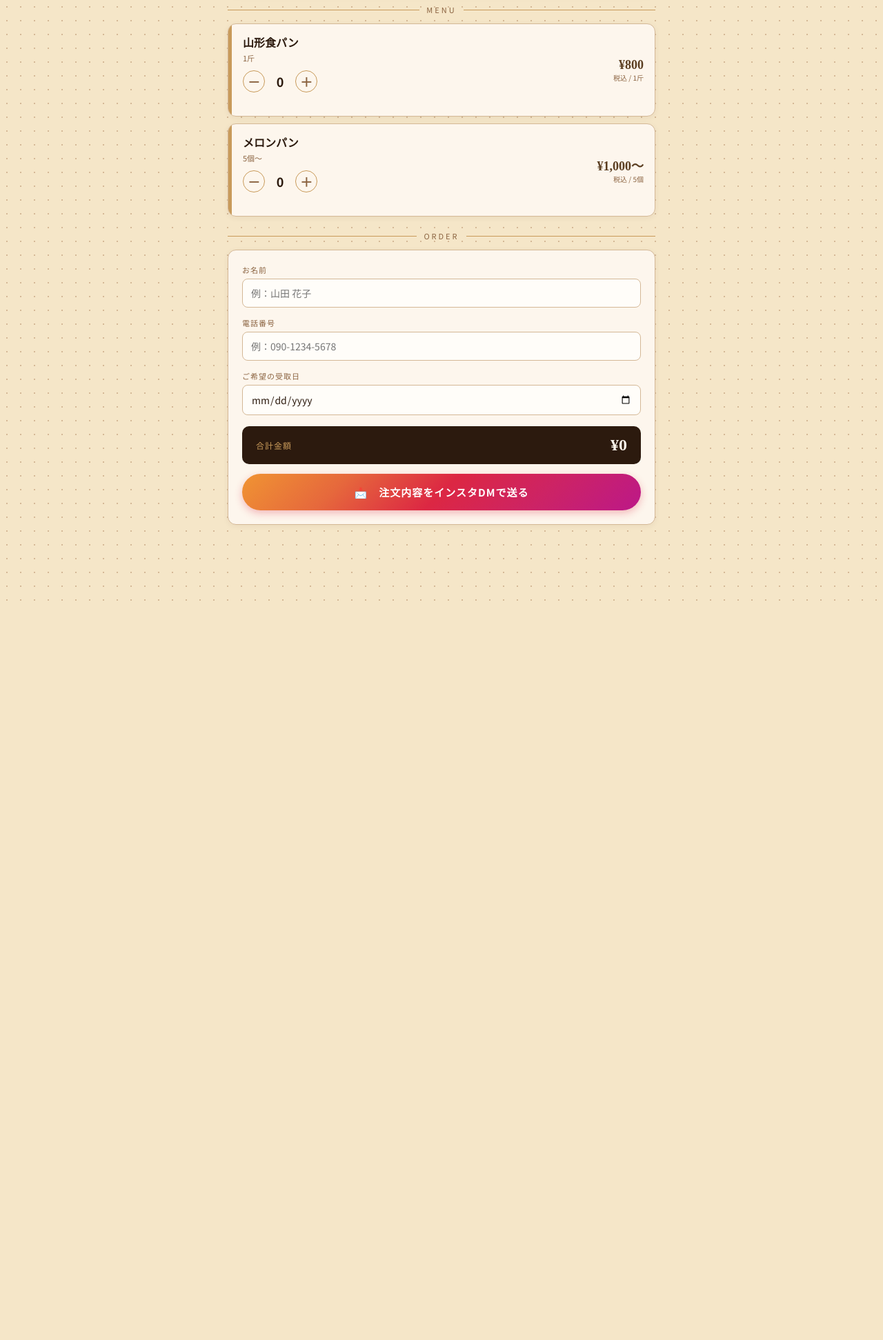
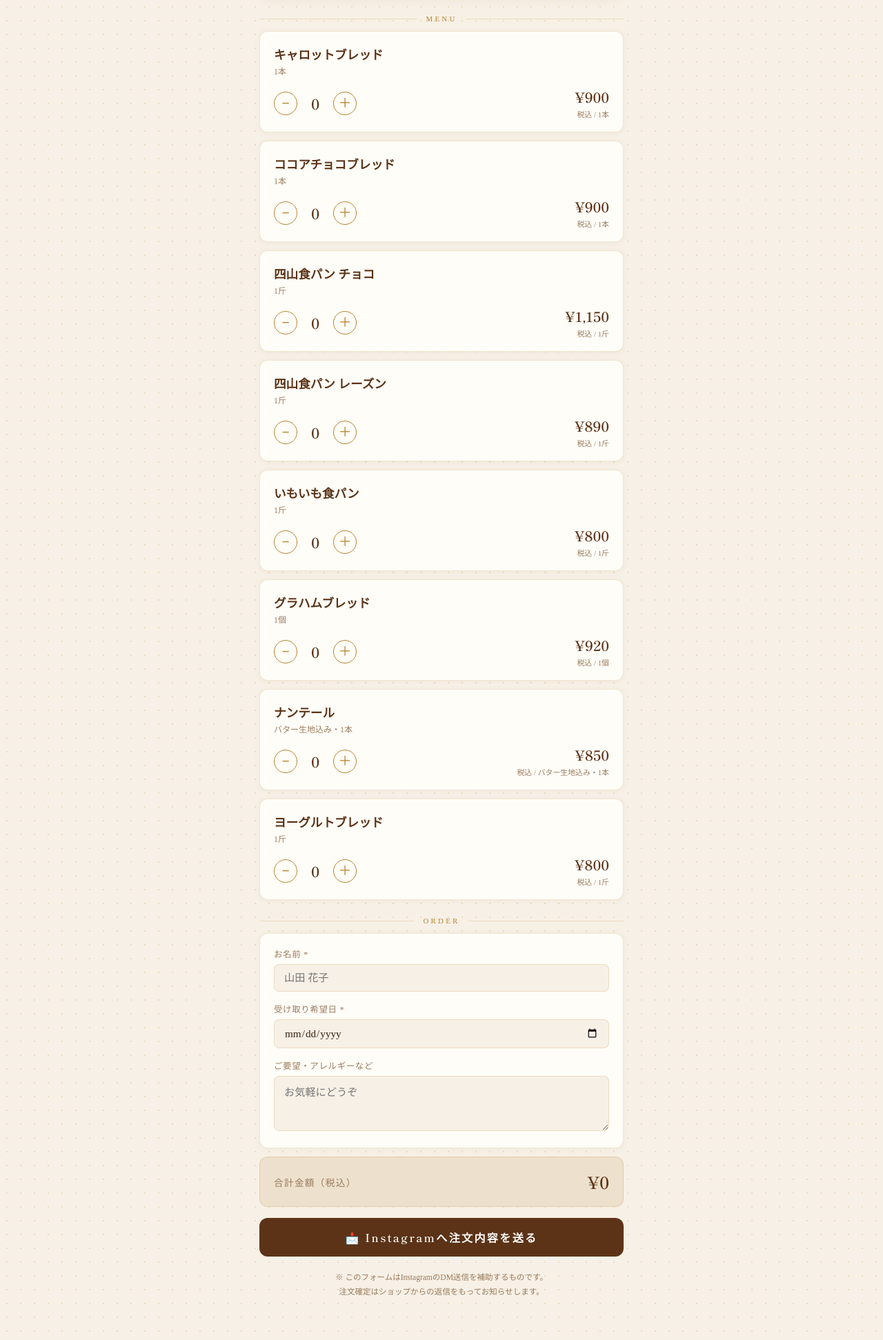
Before and after one commit to makotomushi/asita-no-pan, a plain HTML site: page index.html in a window 1280 px wide. Shown: the part 260-2203 px from the top of the page at 69% size. Before the commit the page ends 1141 px from the top, so only its background shows below. Drawn offline with Linux system fonts and the light colour scheme.

Commit message:
Refactor HTML structure and styles for menu page

```diff
--- a/index.html
+++ b/index.html
@@ -4,321 +4,280 @@
 <meta charset="UTF-8">
 <meta name="viewport" content="width=device-width, initial-scale=1.0">
 <title>予約パンメニュー｜あしたのパン</title>
+<link href="https://fonts.googleapis.com/css2?family=Noto+Serif+JP:wght@300;400;600&family=Shippori+Mincho:wght@400;600&display=swap" rel="stylesheet">
 <style>
-    @import url('https://fonts.googleapis.com/css2?family=Noto+Sans+JP:wght@300;400;500;700&family=Noto+Serif+JP:wght@400;700&display=swap');
+  :root {
+    --cream: #f7f0e6;
+    --warm: #ede0cc;
+    --card: #fffdf8;
+    --brown: #5c3317;
+    --gold: #b8832a;
+    --muted: #9a7a5a;
+    --border: rgba(184,131,42,0.2);
+    --text: #3a2310;
+  }
   * { margin:0; padding:0; box-sizing:border-box; }
   body {
-      background-color:#F5E6C8;
-      background-image:radial-gradient(#D4B896 1px, transparent 1px);
-      background-size:20px 20px;
-      font-family:'Noto Sans JP',sans-serif;
-      min-height:100vh;
-      padding:32px 16px 120px;
+    background-color: var(--cream);
+    background-image: radial-gradient(var(--border) 1px, transparent 1px);
+    background-size: 20px 20px;
+    color: var(--text);
+    font-family: 'Noto Serif JP', serif;
+    min-height: 100vh;
+    padding-bottom: 60px;
   }
-    .wrapper { max-width:620px; margin:0 auto; }
+  .container { max-width: 560px; margin: 0 auto; padding: 0 16px; }
 
   /* ヘッダー */
-    .header {
-      background:#FDF6ED; border-radius:16px;
-      border:1.5px solid #D4B896; padding:28px 24px 22px;
-      text-align:center; margin-bottom:20px;
-      box-shadow:0 4px 16px rgba(44,26,14,0.08);
+  .header-card {
+    background: var(--card);
+    border: 1px solid var(--border);
+    border-radius: 16px;
+    margin: 24px 0 20px;
+    padding: 32px 24px 28px;
+    text-align: center;
+    box-shadow: 0 2px 16px rgba(92,51,23,0.07);
   }
-    .logo-circle {
-      width:68px; height:68px; border-radius:50%;
-      border:2px solid #C89A5A; background:#F5E6C8;
-      margin:0 auto 14px;
-      display:flex; align-items:center; justify-content:center;
+  .bread-icon {
+    width: 64px; height: 64px;
+    background: var(--warm);
+    border-radius: 50%;
+    border: 2px solid var(--border);
+    display: flex; align-items: center; justify-content: center;
+    font-size: 28px;
+    margin: 0 auto 16px;
   }
-    .header .sub { font-size:11px; letter-spacing:3px; color:#8B6340; margin-bottom:5px; }
-    .header h1 { font-family:'Noto Serif JP',serif; font-size:26px; font-weight:700; color:#2C1A0E; letter-spacing:4px; margin-bottom:5px; }
-    .header .tagline { font-size:12px; color:#8B6340; }
+  .header-en { font-size:0.7rem; letter-spacing:0.35em; color:var(--gold); font-weight:300; margin-bottom:8px; }
+  .header-title { font-family:'Shippori Mincho',serif; font-size:2rem; font-weight:600; color:var(--brown); letter-spacing:0.1em; margin-bottom:6px; }
+  .header-sub { font-size:0.8rem; color:var(--muted); letter-spacing:0.2em; }
 
-    /* セクションタイトル */
-    .section-title { display:flex; align-items:center; gap:10px; margin:20px 0 12px; }
-    .section-title::before,.section-title::after { content:''; flex:1; height:1px; background:#C89A5A; }
-    .section-title span { font-size:11px; letter-spacing:3px; color:#8B6340; white-space:nowrap; }
+  /* セクションラベル */
+  .section-label { display:flex; align-items:center; gap:12px; margin:24px 0 12px; }
+  .section-label::before,.section-label::after { content:''; flex:1; height:1px; background:var(--border); }
+  .section-label span { font-size:0.68rem; letter-spacing:0.3em; color:var(--gold); }
 
   /* メニューカード */
   .menu-card {
-      background:#FDF6ED; border-radius:12px;
-      border:1px solid #D4B896; margin-bottom:10px;
-      overflow:hidden; box-shadow:0 2px 8px rgba(44,26,14,0.06);
-      display:flex; align-items:stretch;
+    background: var(--card);
+    border: 1px solid var(--border);
+    border-radius: 12px;
+    padding: 20px 20px 18px;
+    margin-bottom: 12px;
+    box-shadow: 0 1px 8px rgba(92,51,23,0.05);
   }
-    .accent-bar { width:5px; background:#C89A5A; flex-shrink:0; }
-    .card-content { flex:1; padding:14px 16px; display:flex; align-items:center; justify-content:space-between; gap:10px; }
-    .menu-name { font-family:'Noto Serif JP',serif; font-size:16px; font-weight:700; color:#2C1A0E; margin-bottom:3px; }
-    .menu-detail { font-size:11px; color:#8B6340; }
-    .price-area { text-align:right; flex-shrink:0; }
-    .unit-price { font-family:'Noto Serif JP',serif; font-size:18px; font-weight:700; color:#5A3D20; }
-    .price-sub { font-size:10px; color:#8B6340; }
+  .menu-name { font-family:'Shippori Mincho',serif; font-size:1.1rem; font-weight:600; color:var(--brown); margin-bottom:3px; }
+  .menu-note { font-size:0.75rem; color:var(--muted); margin-bottom:14px; }
+  .menu-bottom { display:flex; align-items:center; justify-content:space-between; }
+  .qty-control { display:flex; align-items:center; gap:14px; }
+  .qty-btn {
+    width:34px; height:34px; border-radius:50%;
+    border:1.5px solid var(--gold); background:transparent; color:var(--gold);
+    font-size:1.2rem; cursor:pointer; display:flex; align-items:center; justify-content:center;
+    transition:all 0.2s; line-height:1;
+  }
+  .qty-btn:hover { background:var(--gold); color:white; }
+  .qty-btn:active { transform:scale(0.92); }
+  .qty-num { font-family:'Shippori Mincho',serif; font-size:1.3rem; font-weight:600; color:var(--brown); min-width:24px; text-align:center; }
+  .menu-price { text-align:right; }
+  .price-num { font-family:'Shippori Mincho',serif; font-size:1.25rem; font-weight:600; color:var(--brown); }
+  .price-note { font-size:0.68rem; color:var(--muted); margin-top:2px; }
 
-    /* カウンター */
-    .counter { display:flex; align-items:center; gap:8px; margin-top:10px; justify-content:flex-end; }
-    .counter button {
-      width:32px; height:32px; border-radius:50%;
-      border:1.5px solid #C89A5A; background:#FDF6ED;
-      color:#8B6340; font-size:18px; font-weight:700;
-      cursor:pointer; display:flex; align-items:center; justify-content:center;
-      transition:all 0.15s;
+  /* フォーム */
+  .form-card { background:var(--card); border:1px solid var(--border); border-radius:12px; padding:20px; margin-bottom:12px; box-shadow:0 1px 8px rgba(92,51,23,0.05); }
+  .form-group { margin-bottom:16px; }
+  .form-group:last-child { margin-bottom:0; }
+  .form-label { display:block; font-size:0.78rem; color:var(--muted); margin-bottom:6px; letter-spacing:0.05em; }
+  .form-input, .form-textarea {
+    width:100%; padding:10px 14px;
+    border:1px solid var(--border); border-radius:8px;
+    background:var(--cream); color:var(--text);
+    font-family:'Noto Serif JP',serif; font-size:0.95rem;
+    outline:none; transition:border-color 0.2s;
   }
-    .counter button:active { background:#F5E6C8; }
-    .counter .qty {
-      min-width:28px; text-align:center;
-      font-size:18px; font-weight:700; color:#2C1A0E;
-    }
-    .subtotal { font-size:11px; color:#8B6340; margin-top:4px; text-align:right; min-height:16px; }
+  .form-input:focus, .form-textarea:focus { border-color:var(--gold); }
+  .form-textarea { resize:vertical; min-height:80px; }
 
-    /* 注文フォーム */
-    .form-card {
-      background:#FDF6ED; border-radius:12px;
-      border:1px solid #D4B896; padding:20px;
-      margin-top:8px; box-shadow:0 2px 8px rgba(44,26,14,0.06);
-    }
-    .form-card label { display:block; font-size:11px; color:#8B6340; letter-spacing:1px; margin-bottom:5px; margin-top:14px; }
-    .form-card label:first-child { margin-top:0; }
-    .form-card input {
-      width:100%; padding:10px 12px;
-      border:1px solid #D4B896; border-radius:8px;
-      background:#FFFDF9; font-size:14px; color:#2C1A0E;
-      font-family:'Noto Sans JP',sans-serif;
-      outline:none;
-    }
-    .form-card input:focus { border-color:#C89A5A; }
-
-    /* 合計バー */
-    .total-bar {
-      background:#2C1A0E; border-radius:10px;
-      padding:14px 20px; margin-top:16px;
+  /* 合計 */
+  .total-card {
+    background:var(--warm); border:1px solid var(--border); border-radius:12px;
+    padding:18px 20px; margin-bottom:16px;
     display:flex; justify-content:space-between; align-items:center;
   }
-    .total-label { color:#C89A5A; font-size:12px; letter-spacing:1px; }
-    .total-amount { font-family:'Noto Serif JP',serif; font-size:24px; font-weight:700; color:#FDF6ED; }
+  .total-label { font-size:0.85rem; color:var(--muted); letter-spacing:0.1em; }
+  .total-price { font-family:'Shippori Mincho',serif; font-size:1.5rem; font-weight:600; color:var(--brown); }
 
-    /* 送信ボタン */
-    .send-btn {
-      width:100%; margin-top:14px;
-      padding:16px;
-      background:linear-gradient(135deg,#f09433,#e6683c,#dc2743,#cc2366,#bc1888);
-      color:white; border:none; border-radius:50px;
-      font-size:15px; font-weight:700;
-      font-family:'Noto Sans JP',sans-serif;
-      cursor:pointer; letter-spacing:1px;
-      box-shadow:0 4px 12px rgba(220,39,67,0.3);
-      transition:opacity 0.2s;
+  /* ボタン */
+  .order-btn {
+    width:100%; padding:16px;
+    background:var(--brown); color:white; border:none; border-radius:12px;
+    font-family:'Shippori Mincho',serif; font-size:1rem; font-weight:600; letter-spacing:0.15em;
+    cursor:pointer; transition:all 0.2s; margin-bottom:10px;
   }
-    .send-btn:active { opacity:0.85; }
-    .send-btn:disabled { background:#ccc; box-shadow:none; cursor:not-allowed; }
+  .order-btn:hover { background:#7a4520; transform:translateY(-1px); }
 
-    /* モーダル */
-    .modal-overlay {
-      display:none; position:fixed; inset:0;
-      background:rgba(44,26,14,0.6); z-index:100;
-      align-items:center; justify-content:center; padding:20px;
-    }
-    .modal-overlay.show { display:flex; }
-    .modal {
-      background:#FDF6ED; border-radius:16px;
-      border:1.5px solid #D4B896; padding:28px 24px;
-      max-width:440px; width:100%;
-      box-shadow:0 8px 32px rgba(44,26,14,0.15);
-    }
-    .modal h2 { font-family:'Noto Serif JP',serif; font-size:18px; color:#2C1A0E; margin-bottom:16px; text-align:center; }
-    .modal .order-text {
-      background:#F5E6C8; border-radius:8px;
-      border:1px solid #D4B896; padding:14px;
-      font-size:13px; color:#2C1A0E; line-height:1.8;
-      white-space:pre-wrap; margin-bottom:16px;
-    }
-    .modal .copy-btn {
-      width:100%; padding:12px;
-      background:#2C1A0E; color:#F5E6C8;
-      border:none; border-radius:8px;
-      font-size:14px; font-weight:700;
-      font-family:'Noto Sans JP',sans-serif;
-      cursor:pointer; margin-bottom:10px; letter-spacing:1px;
-    }
-    .modal .insta-btn {
-      width:100%; padding:12px;
-      background:linear-gradient(135deg,#f09433,#e6683c,#dc2743,#cc2366,#bc1888);
-      color:white; border:none; border-radius:8px;
-      font-size:14px; font-weight:700;
-      font-family:'Noto Sans JP',sans-serif;
-      cursor:pointer; margin-bottom:10px; letter-spacing:1px;
-    }
-    .modal .close-btn {
-      width:100%; padding:10px;
-      background:transparent; color:#8B6340;
-      border:1px solid #D4B896; border-radius:8px;
-      font-size:13px; font-family:'Noto Sans JP',sans-serif;
-      cursor:pointer;
-    }
-    .copied-msg { text-align:center; color:#C89A5A; font-size:12px; margin-bottom:8px; display:none; }
+  /* 完了 */
+  .success-box { display:none; background:#f0faf0; border:1px solid #b0d8b0; border-radius:12px; padding:20px; text-align:center; margin-top:12px; }
+  .success-box.show { display:block; }
+  .success-box h3 { color:#3a7a3a; font-size:1rem; margin-bottom:8px; }
+  .success-box p { font-size:0.82rem; color:#5a8a5a; line-height:1.8; }
+
+  .copy-area { display:none; background:var(--cream); border:1px dashed var(--gold); border-radius:10px; padding:16px; margin-top:14px; font-size:0.82rem; color:var(--text); line-height:1.9; white-space:pre-wrap; word-break:break-all; }
+  .copy-area.show { display:block; }
+
+  .copy-btn { display:none; width:100%; margin-top:10px; padding:12px; background:#e8f4e8; color:#3a7a3a; border:1px solid #b0d8b0; border-radius:8px; font-family:'Noto Serif JP',serif; font-size:0.88rem; cursor:pointer; letter-spacing:0.1em; transition:background 0.2s; }
+  .copy-btn:hover { background:#d0ecd0; }
+
+  .instagram-btn { display:none; width:100%; margin-top:8px; padding:12px; background:linear-gradient(135deg,#f09433,#e6683c,#dc2743,#cc2366,#bc1888); color:white; border:none; border-radius:8px; font-family:'Noto Serif JP',serif; font-size:0.88rem; cursor:pointer; letter-spacing:0.1em; transition:opacity 0.2s; }
+  .instagram-btn:hover { opacity:0.9; }
+  .instagram-btn.show { display:block; }
+
+  .notice { font-size:0.72rem; color:var(--muted); text-align:center; margin-top:10px; line-height:1.8; }
 </style>
 </head>
 <body>
-<div class="wrapper">
+<div class="container">
 
-  <!-- ヘッダー -->
-  <div class="header">
-    <div class="logo-circle">
-      <svg width="42" height="34" viewBox="0 0 44 36" fill="none">
-        <path d="M2 32 L2 18 Q2 12 5 10 Q7 5 10 7 Q12 2 15 4 Q17 0 20 2 Q22 -1 24 2 Q27 0 29 4 Q32 2 35 7 Q38 5 40 10 Q43 12 43 18 L43 32 Z" fill="#E8C47A" stroke="#C89A5A" stroke-width="1.2"/>
-        <rect x="2" y="32" width="41" height="4" fill="#C89A5A"/>
-        <line x1="10" y1="8" x2="10" y2="32" stroke="#C89A5A" stroke-width="1" stroke-dasharray="2,2" opacity="0.5"/>
-        <line x1="20" y1="3" x2="20" y2="32" stroke="#C89A5A" stroke-width="1" stroke-dasharray="2,2" opacity="0.5"/>
-        <line x1="29" y1="3" x2="29" y2="32" stroke="#C89A5A" stroke-width="1" stroke-dasharray="2,2" opacity="0.5"/>
-        <line x1="38" y1="8" x2="38" y2="32" stroke="#C89A5A" stroke-width="1" stroke-dasharray="2,2" opacity="0.5"/>
-      </svg>
-    </div>
-    <p class="sub">YOYAKU PAN MENU</p>
-    <h1>予約パンメニュー</h1>
-    <p class="tagline">あしたのパン　― 東近江市 ―</p>
+  <div class="header-card">
+    <div class="bread-icon">🍞</div>
+    <p class="header-en">YOYAKU PAN MENU</p>
+    <h1 class="header-title">予約パンメニュー</h1>
+    <p class="header-sub">あしたのパン　— 東近江市 —</p>
   </div>
 
-  <!-- メニュー -->
-  <div class="section-title"><span>MENU</span></div>
+  <div class="section-label"><span>MENU</span></div>
+  <div id="menu-list"></div>
 
-  <div class="menu-card" id="card-0">
-    <div class="accent-bar"></div>
-    <div class="card-content">
-      <div>
-        <div class="menu-name">山形食パン</div>
-        <div class="menu-detail">1斤</div>
-        <div class="counter">
-          <button onclick="change(0,-1)">－</button>
-          <div class="qty" id="qty-0">0</div>
-          <button onclick="change(0,1)">＋</button>
+  <div class="section-label"><span>ORDER</span></div>
+  <div class="form-card">
+    <div class="form-group">
+      <label class="form-label">お名前 *</label>
+      <input class="form-input" id="name" type="text" placeholder="山田 花子">
     </div>
-        <div class="subtotal" id="sub-0"></div>
+    <div class="form-group">
+      <label class="form-label">受け取り希望日 *</label>
+      <input class="form-input" id="pickup-date" type="date">
     </div>
-      <div class="price-area">
-        <div class="unit-price">¥800</div>
-        <div class="price-sub">税込 / 1斤</div>
+    <div class="form-group">
+      <label class="form-label">ご要望・アレルギーなど</label>
+      <textarea class="form-textarea" id="note" placeholder="お気軽にどうぞ"></textarea>
+    </div>
+  </div>
+
+  <div class="total-card">
+    <div class="total-label">合計金額（税込）</div>
+    <div class="total-price" id="total-price">¥0</div>
+  </div>
+
+  <button class="order-btn" onclick="submitOrder()">📩 Instagramへ注文内容を送る</button>
+
+  <div class="success-box" id="success-box">
+    <h3>✅ 注文内容を作成しました！</h3>
+    <p>下のテキストをコピーして<br>あしたのパンのInstagramへDMを送ってください。</p>
+  </div>
+
+  <div class="copy-area" id="copy-area"></div>
+  <button class="copy-btn" id="copy-btn" onclick="copyText()">📋 コピーする</button>
+  <button class="instagram-btn" id="instagram-btn" onclick="openInstagram()">📸 Instagramを開く</button>
+
+  <p class="notice">※ このフォームはInstagramのDM送信を補助するものです。<br>注文確定はショップからの返信をもってお知らせします。</p>
+</div>
+
+<script>
+const MENU = [
+  { name: 'キャロットブレッド',    note: '1本',              price: 900  },
+  { name: 'ココアチョコブレッド',  note: '1本',              price: 900  },
+  { name: '四山食パン チョコ',     note: '1斤',              price: 1150 },
+  { name: '四山食パン レーズン',   note: '1斤',              price: 890  },
+  { name: 'いもいも食パン',        note: '1斤',              price: 800  },
+  { name: 'グラハムブレッド',      note: '1個',              price: 920  },
+  { name: 'ナンテール',            note: 'バター生地込み・1本', price: 850 },
+  { name: 'ヨーグルトブレッド',    note: '1斤',              price: 800  },
+];
+
+const qty = new Array(MENU.length).fill(0);
+
+function renderMenu() {
+  document.getElementById('menu-list').innerHTML = MENU.map((item, i) => `
+    <div class="menu-card">
+      <div class="menu-name">${item.name}</div>
+      <div class="menu-note">${item.note}</div>
+      <div class="menu-bottom">
+        <div class="qty-control">
+          <button class="qty-btn" onclick="changeQty(${i},-1)">−</button>
+          <div class="qty-num" id="qty-${i}">0</div>
+          <button class="qty-btn" onclick="changeQty(${i},1)">＋</button>
+        </div>
+        <div class="menu-price">
+          <div class="price-num">¥${item.price.toLocaleString()}</div>
+          <div class="price-note">税込 / ${item.note}</div>
         </div>
       </div>
     </div>
+  `).join('');
+}
 
-  <div class="menu-card" id="card-1">
-    <div class="accent-bar"></div>
-    <div class="card-content">
-      <div>
-        <div class="menu-name">メロンパン</div>
-        <div class="menu-detail">5個〜</div>
-        <div class="counter">
-          <button onclick="change(1,-1)">－</button>
-          <div class="qty" id="qty-1">0</div>
-          <button onclick="change(1,1)">＋</button>
-        </div>
-        <div class="subtotal" id="sub-1"></div>
-      </div>
-      <div class="price-area">
-        <div class="unit-price">¥1,000〜</div>
-        <div class="price-sub">税込 / 5個</div>
-      </div>
-    </div>
-  </div>
-
-  <!-- 注文者フォーム -->
-  <div class="section-title"><span>ORDER</span></div>
-  <div class="form-card">
-    <label>お名前</label>
-    <input type="text" id="name" placeholder="例：山田 花子">
-    <label>電話番号</label>
-    <input type="tel" id="phone" placeholder="例：090-1234-5678">
-    <label>ご希望の受取日</label>
-    <input type="date" id="date">
-
-    <!-- 合計 -->
-    <div class="total-bar">
-      <span class="total-label">合計金額</span>
-      <span class="total-amount" id="total">¥0</span>
-    </div>
-
-    <button class="send-btn" onclick="openModal()">
-      📩　注文内容をインスタDMで送る
-    </button>
-  </div>
-
-</div>
-
-<!-- モーダル -->
-<div class="modal-overlay" id="modal">
-  <div class="modal">
-    <h2>注文内容の確認</h2>
-    <div class="order-text" id="order-text"></div>
-    <p class="copied-msg" id="copied-msg">✅ コピーしました！</p>
-    <button class="copy-btn" onclick="copyText()">📋　テキストをコピー</button>
-    <button class="insta-btn" onclick="openInsta()">📸　インスタを開いてDMする</button>
-    <button class="close-btn" onclick="closeModal()">戻る</button>
-  </div>
-</div>
-
-<script>
-  const items = [
-    { name: '山形食パン', unit: '1斤', price: 800 },
-    { name: 'メロンパン', unit: '5個', price: 1000 },
-  ];
-  const qtys = [0, 0];
-
-  function change(idx, delta) {
-    qtys[idx] = Math.max(0, qtys[idx] + delta);
-    document.getElementById('qty-' + idx).textContent = qtys[idx];
-    const sub = qtys[idx] > 0 ? '小計：¥' + (qtys[idx] * items[idx].price).toLocaleString() : '';
-    document.getElementById('sub-' + idx).textContent = sub;
+function changeQty(i, delta) {
+  qty[i] = Math.max(0, qty[i] + delta);
+  document.getElementById('qty-' + i).textContent = qty[i];
   updateTotal();
 }
 
 function updateTotal() {
-    const total = qtys.reduce((sum, q, i) => sum + q * items[i].price, 0);
-    document.getElementById('total').textContent = '¥' + total.toLocaleString();
+  const total = MENU.reduce((s, item, i) => s + item.price * qty[i], 0);
+  document.getElementById('total-price').textContent = '¥' + total.toLocaleString();
 }
 
-  function buildOrderText() {
+function submitOrder() {
   const name = document.getElementById('name').value.trim();
-    const phone = document.getElementById('phone').value.trim();
-    const date = document.getElementById('date').value;
-    const dateStr = date ? new Date(date).toLocaleDateString('ja-JP', { year:'numeric', month:'long', day:'numeric' }) : '未定';
-    const total = qtys.reduce((sum, q, i) => sum + q * items[i].price, 0);
+  const date = document.getElementById('pickup-date').value;
+  const note = document.getElementById('note').value.trim();
+  if (!name) { alert('お名前を入力してください'); return; }
+  if (!date) { alert('受け取り希望日を選択してください'); return; }
+  const ordered = MENU.filter((_, i) => qty[i] > 0);
+  if (ordered.length === 0) { alert('商品を1つ以上選択してください'); return; }
 
-    let lines = ['【予約注文】あしたのパン', ''];
-    items.forEach((item, i) => {
-      if (qtys[i] > 0) lines.push(`・${item.name}（${item.unit}）× ${qtys[i]}　¥${(qtys[i]*item.price).toLocaleString()}`);
-    });
-    lines.push('');
-    lines.push(`合計：¥${total.toLocaleString()}`);
-    lines.push('');
-    lines.push(`お名前：${name || '未入力'}`);
-    lines.push(`電話番号：${phone || '未入力'}`);
-    lines.push(`受取希望日：${dateStr}`);
-    lines.push('');
-    lines.push('よろしくお願いいたします🍞');
-    return lines.join('\n');
-  }
+  const total = MENU.reduce((s, item, i) => s + item.price * qty[i], 0);
+  const dateStr = new Date(date + 'T00:00:00').toLocaleDateString('ja-JP', { year:'numeric', month:'long', day:'numeric' });
 
-  function openModal() {
-    const total = qtys.reduce((sum, q, i) => sum + q * items[i].price, 0);
-    if (total === 0) { alert('商品を選んでください'); return; }
-    document.getElementById('order-text').textContent = buildOrderText();
-    document.getElementById('modal').classList.add('show');
-    document.getElementById('copied-msg').style.display = 'none';
-  }
+  const lines = [
+    '【パン予約のご注文】',
+    '',
+    'お名前：' + name,
+    '受け取り希望日：' + dateStr,
+    '',
+    '【ご注文内容】',
+    ...MENU.filter((_, i) => qty[i] > 0).map((item, _, arr) => {
+      const i = MENU.indexOf(item);
+      return '・' + item.name + '　×' + qty[i] + '　¥' + (item.price * qty[i]).toLocaleString();
+    }),
+    '',
+    '合計：¥' + total.toLocaleString() + '（税込）',
+    ...(note ? ['', 'ご要望：' + note] : []),
+    '',
+    'よろしくお願いいたします🍞',
+  ].join('\n');
 
-  function closeModal() {
-    document.getElementById('modal').classList.remove('show');
+  document.getElementById('copy-area').textContent = lines;
+  document.getElementById('copy-area').classList.add('show');
+  document.getElementById('success-box').classList.add('show');
+  document.getElementById('copy-btn').style.display = 'block';
+  document.getElementById('instagram-btn').classList.add('show');
+  document.getElementById('success-box').scrollIntoView({ behavior:'smooth', block:'start' });
 }
 
 function copyText() {
-    const text = buildOrderText();
-    navigator.clipboard.writeText(text).then(() => {
-      document.getElementById('copied-msg').style.display = 'block';
+  navigator.clipboard.writeText(document.getElementById('copy-area').textContent).then(() => {
+    const btn = document.getElementById('copy-btn');
+    btn.textContent = '✅ コピーしました！';
+    setTimeout(() => { btn.textContent = '📋 コピーする'; }, 2000);
   });
 }
 
-  function openInsta() {
-    window.open('https://www.instagram.com/asita_no_pan/', '_blank');
+function openInstagram() {
+  window.open('https://www.instagram.com/direct/inbox/', '_blank');
 }
+
+renderMenu();
 </script>
 </body>
 </html>
```
Lines whose indentation alone changed are shown as unchanged.
